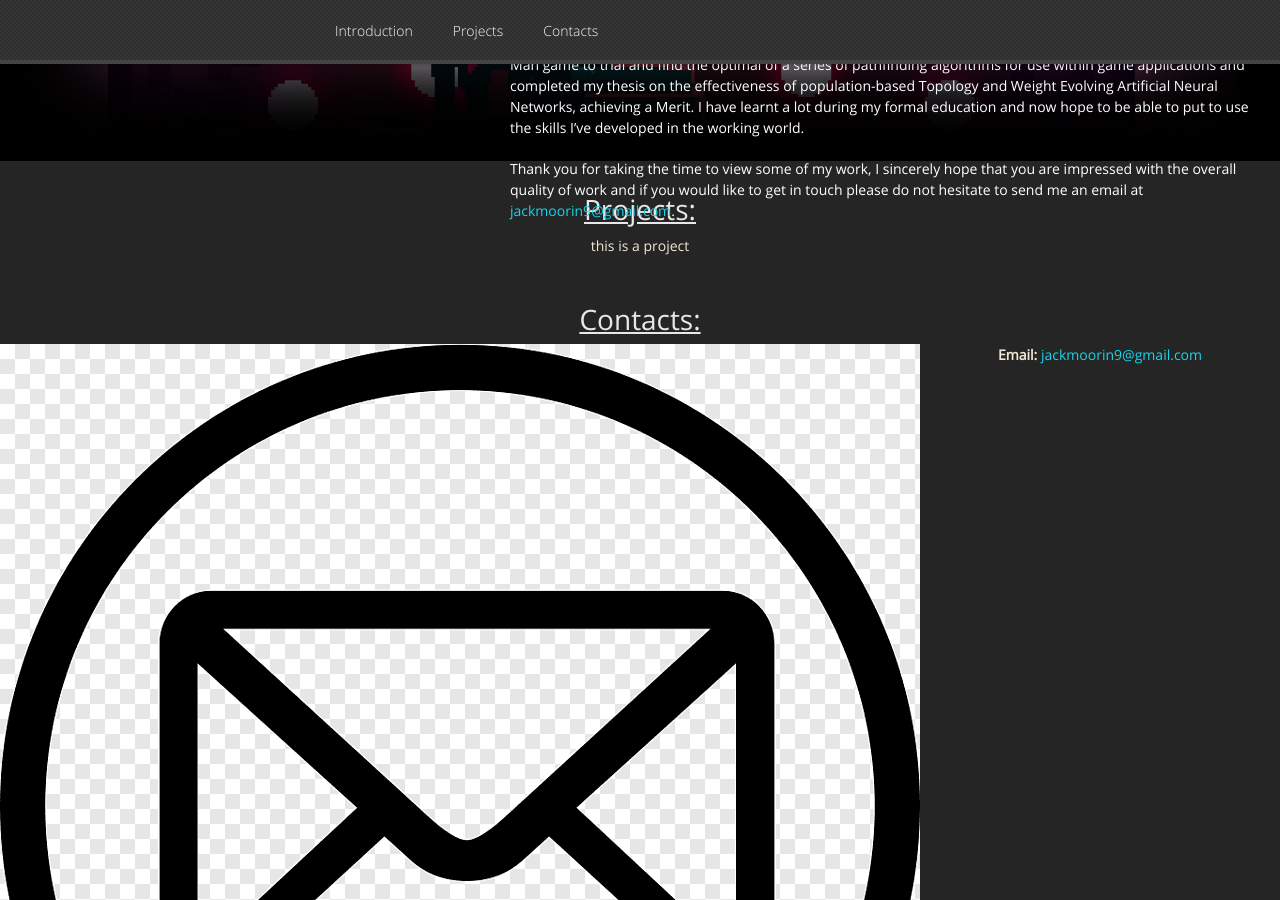
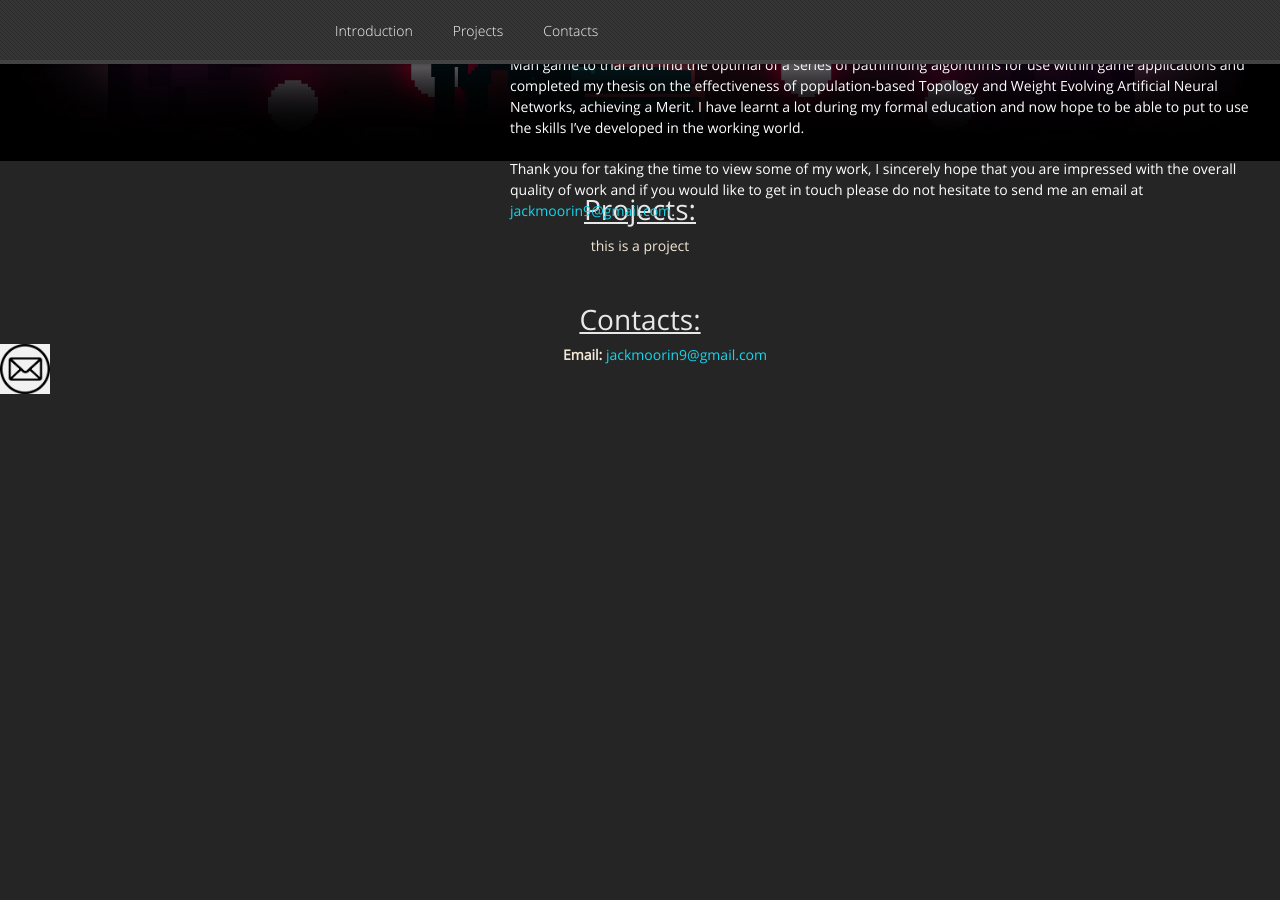
Before and after one commit to GamesProgrammingGrad2021/GamesProgrammingGrad2021.github.io, a Jekyll site: the page built from index.md, in a window 1280 px wide and 900 px high, scrolled down 957 px. Built offline with Jekyll 4.4.1, drawn with Linux system fonts in a browser that asks for light colours; nearby versions of some CDN libraries; our own code applies the rules of GitHub Pages for plain Markdown files; after the commit the page ends 1362 px from its top, so only the background shows below that.

Commit message:
Update default.html

```diff
--- a/_layouts/default.html
+++ b/_layouts/default.html
@@ -122,7 +122,7 @@
 	<div id="contacts">
 		<div class="contact">
 			<h1 style="padding-top:1em;"><u>Contacts:</u></h1>
-			<img src="Email_Icon.png" alt="Email_Icon" align="left">
+			<img src="Email_Icon.png" alt="Email_Icon" align="left" width="50" height="50">
 			<p><b>Email: </b> <span style="color: #17d5eb">jackmoorin9@gmail.com</span></p>
 		</div>
 	</div>
```
